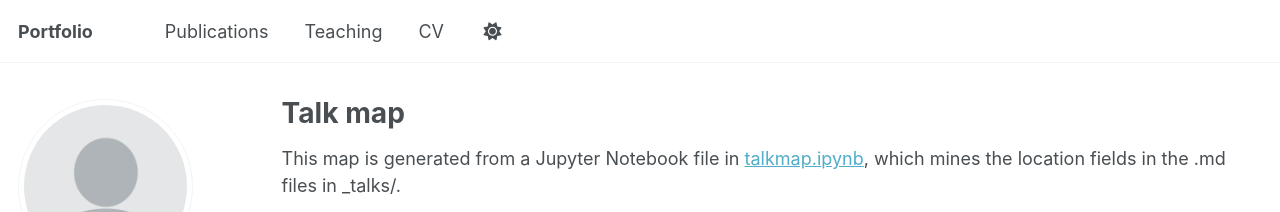
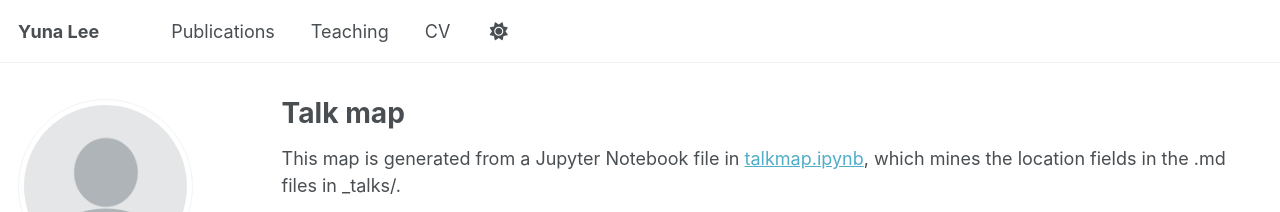
Before and after one commit to dldbsk0098/dldbsk0098.github.io, a Jekyll site: the page built from _pages/talkmap.html, in a window 1280 px wide. Shown: the top 212 px of the page. Built offline with Jekyll 4.4.1, drawn with Linux system fonts in a browser that asks for light colours; nearby versions of some CDN libraries; some web fonts are replaced; a script bundle is joined from its source files by our own code; library files that are not in the unit come from our copies.

Commit message:
Update _config.yml

```diff
--- a/_config.yml
+++ b/_config.yml
@@ -9,7 +9,7 @@
 # Basic Site Settings
 locale                   : "en-US"
 site_theme               : "default" # The available themes options are "default", "air", "sunrise", "mint", "dirt" and "contrast"
-title                    : "Portfolio"
+title                    : "Yuna Lee"
 title_separator          : "Yuna Lee"
 name                     : "Yuna Lee"
 description              : "PhD Candidate in Sociology | University at Albany, SUNY"
```
